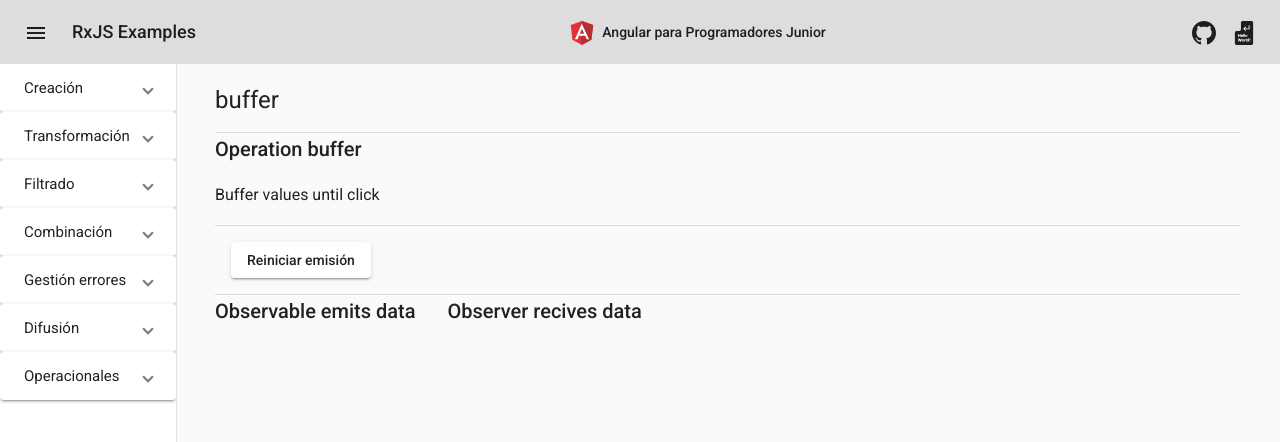
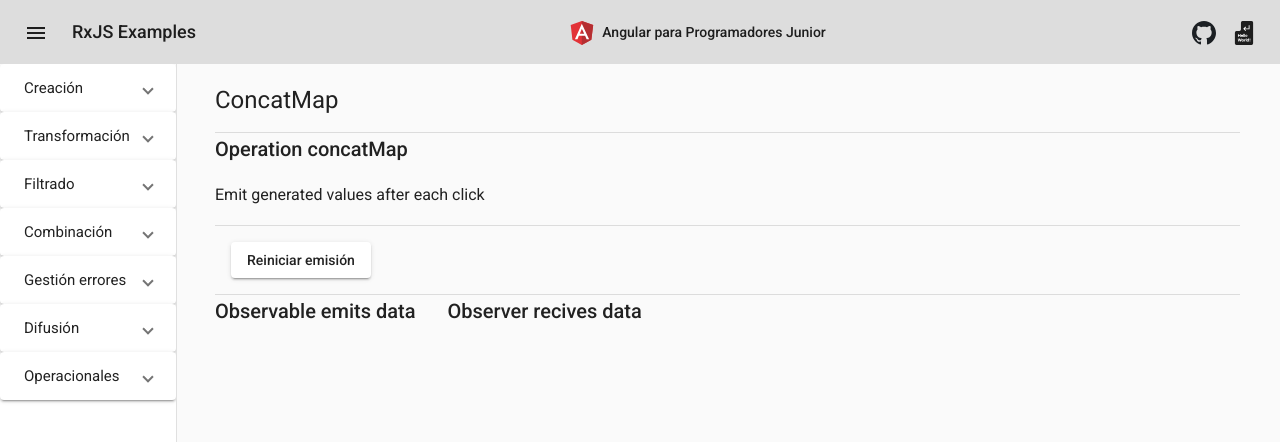
Before and after one commit to hello-world-capitanes/rxjs, an Angular app: page /concatMap in a window 1280 px wide. Shown: the top 442 px of the page. Built offline with nearby package versions, Linux system fonts and the light colour scheme.

Commit message:
fix concatMap

```diff
--- a/src/app/components/operators/transformation/concat-map-operator/concat-map-operator.component.html
+++ b/src/app/components/operators/transformation/concat-map-operator/concat-map-operator.component.html
@@ -1,7 +1,7 @@
-<h1>buffer</h1>
+<h1>ConcatMap</h1>
 <mat-divider></mat-divider>
-<h2>Operation buffer</h2>
-<h3>Buffer values until click</h3>
+<h2>Operation concatMap</h2>
+<h3>Emit generated values after each click</h3>
 <mat-divider></mat-divider>
 <app-init-button (onClickButton)="onClickButton()"></app-init-button>
 <mat-divider></mat-divider>
--- a/src/app/components/operators/transformation/concat-map-operator/concat-map-operator.component.ts
+++ b/src/app/components/operators/transformation/concat-map-operator/concat-map-operator.component.ts
@@ -1,15 +1,16 @@
-import { Component, OnInit } from '@angular/core';
-import { concatMap, fromEvent, interval, map, take, tap } from 'rxjs';
+import { Component, OnDestroy, OnInit } from '@angular/core';
+import { concatMap, fromEvent, interval, map, Subscription, take, tap } from 'rxjs';
 
 @Component({
   selector: 'app-concat-map-operator',
   templateUrl: './concat-map-operator.component.html',
   styleUrls: ['./concat-map-operator.component.scss']
 })
-export class ConcatMapOperatorComponent implements OnInit {
+export class ConcatMapOperatorComponent implements OnInit, OnDestroy {
   data: string[] = []
   initialData: string[] = []
-  counter = 0;
+  counter = 0
+  subscription!: Subscription;
 
   constructor() {}
 
@@ -20,24 +21,39 @@ export class ConcatMapOperatorComponent implements OnInit {
   onClickButton() {
     this.initialData = []
     this.data = []
+
+    if(this.subscription) {
+      this.subscription.unsubscribe();
+    }
     this.observableCreation()
   }
 
   observableCreation() {
+    const clicks = fromEvent(document, 'click').pipe(
+      map(() => {
+        this.counter++
+        this.initialData = [...this.initialData, 'click ' + this.counter]
+        return this.counter
+      })
+    )
 
-    const clicks = fromEvent(document, 'click').pipe(map(() => {
-      this.counter++;
-      this.initialData = [...this.initialData, 'click ' + this.counter];
-      return this.counter;
-    }));
+   this.subscription = clicks
+      .pipe(
+        concatMap((counter) =>
+          interval(1000).pipe(
+            take(3),
+            tap((data) => {
+              this.data = [...this.data, `click ${counter} - ${data}`]
+            })
+          )
+        )
+      )
+      .subscribe()
+  }
 
-    clicks.pipe(concatMap(counter =>
-      interval(1000).pipe(
-      take(3),
-      tap((data) => {
-        this.data = [...this.data, `click ${counter} - ${data}` ];
-      })
-    ))).subscribe();
+  ngOnDestroy(): void {
+    if (this.subscription) {
+      this.subscription.unsubscribe()
+    }
+  }
 }
-
-}
```
